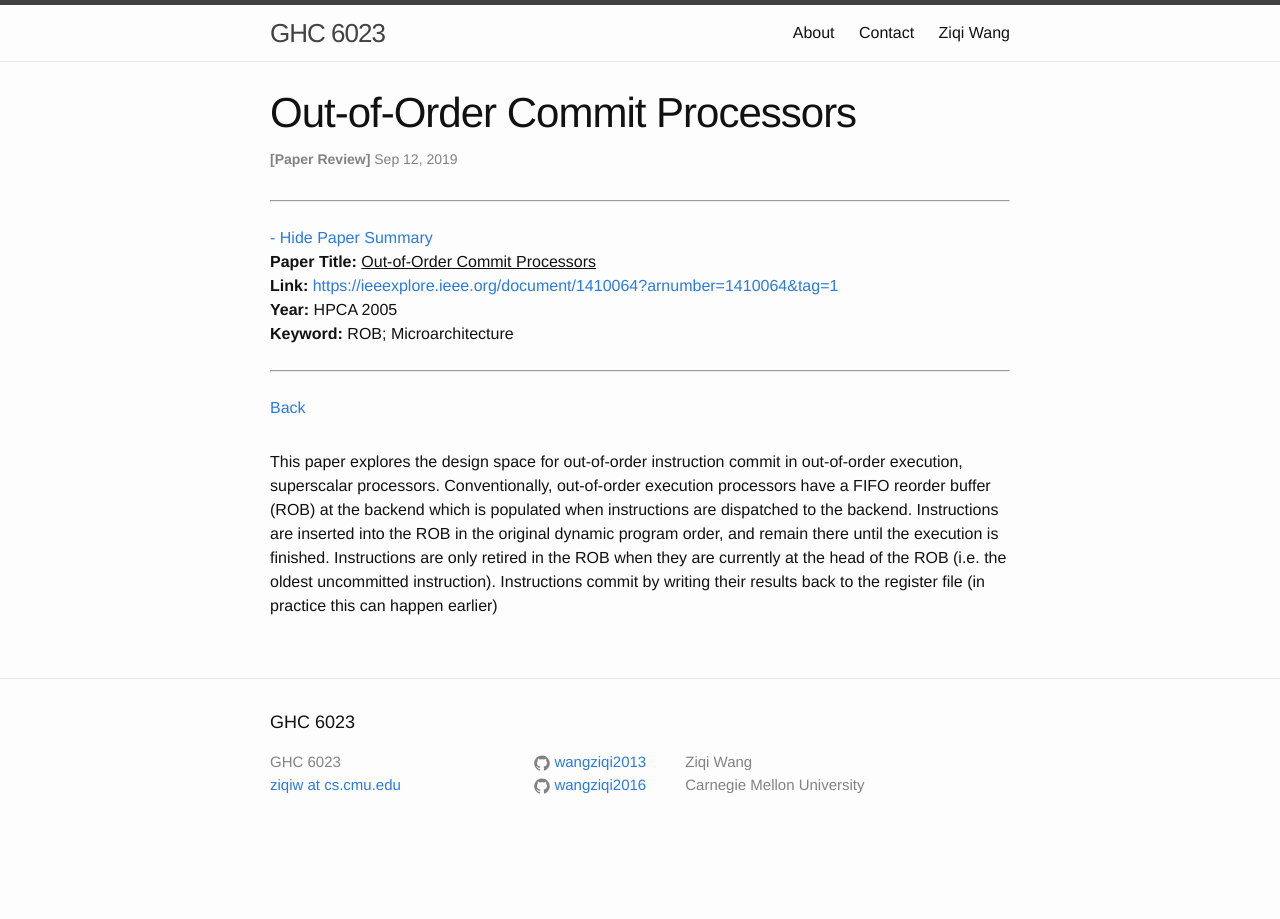
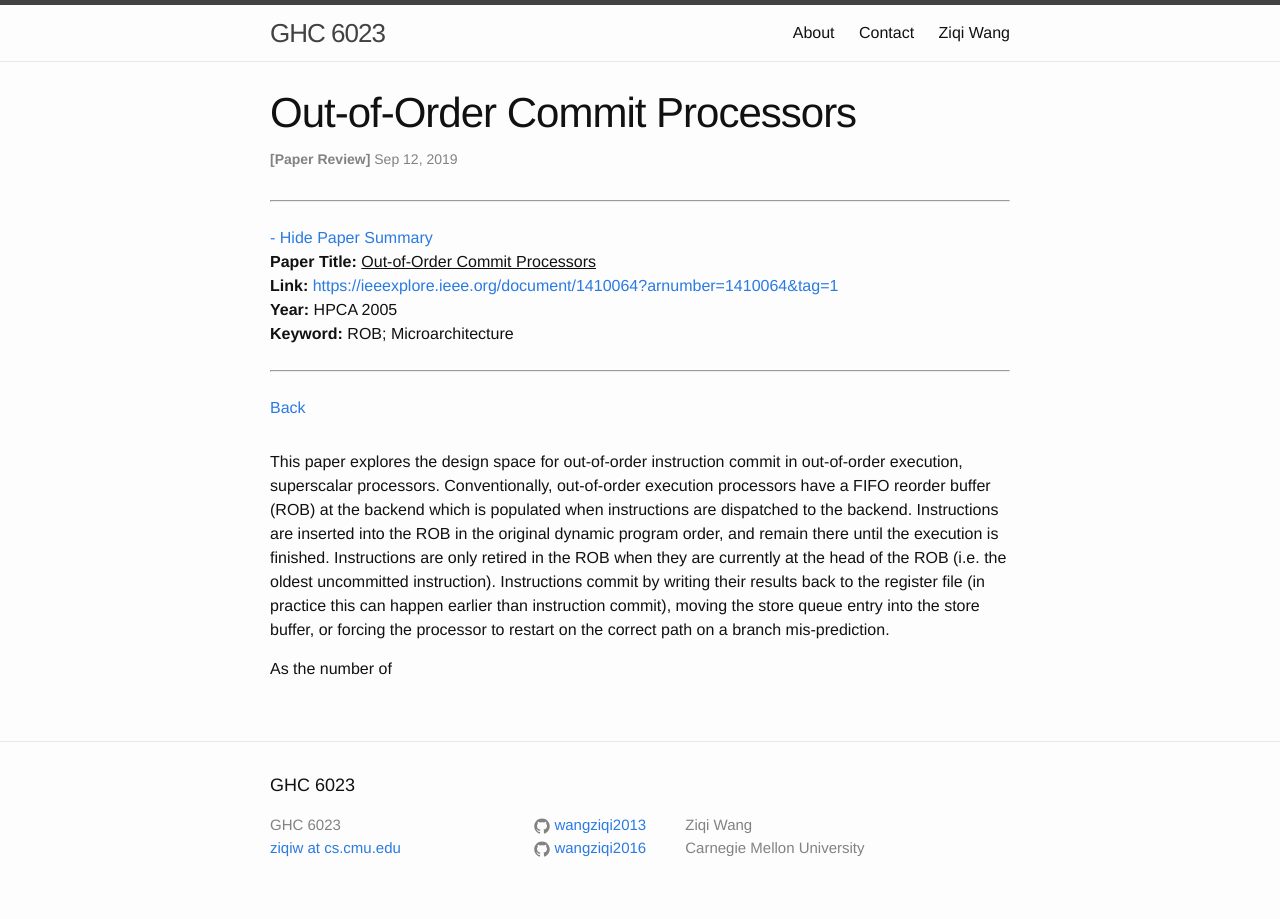
Before and after one commit to wangziqi2013/wangziqi2013.github.io, a Jekyll site: the page built from _posts/2019-09-11-ooo-commit-processors.markdown, in a window 1280 px wide. Built offline with Jekyll 4.4.1, drawn with Linux system fonts in a browser that asks for light colours.

Commit message:
Finish ROB

```diff
--- a/_posts/2019-09-11-ooo-commit-processors.markdown
+++ b/_posts/2019-09-11-ooo-commit-processors.markdown
@@ -18,4 +18,7 @@ Conventionally, out-of-order execution processors have a FIFO reorder buffer (RO
 instructions are dispatched to the backend. Instructions are inserted into the ROB in the original dynamic program order,
 and remain there until the execution is finished. Instructions are only retired in the ROB when they are currently at the
 head of the ROB (i.e. the oldest uncommitted instruction). Instructions commit by writing their results back to the register
-file (in practice this can happen earlier)
+file (in practice this can happen earlier than instruction commit), moving the store queue entry into the store buffer, or
+forcing the processor to restart on the correct path on a branch mis-prediction.
+
+As the number of
```
